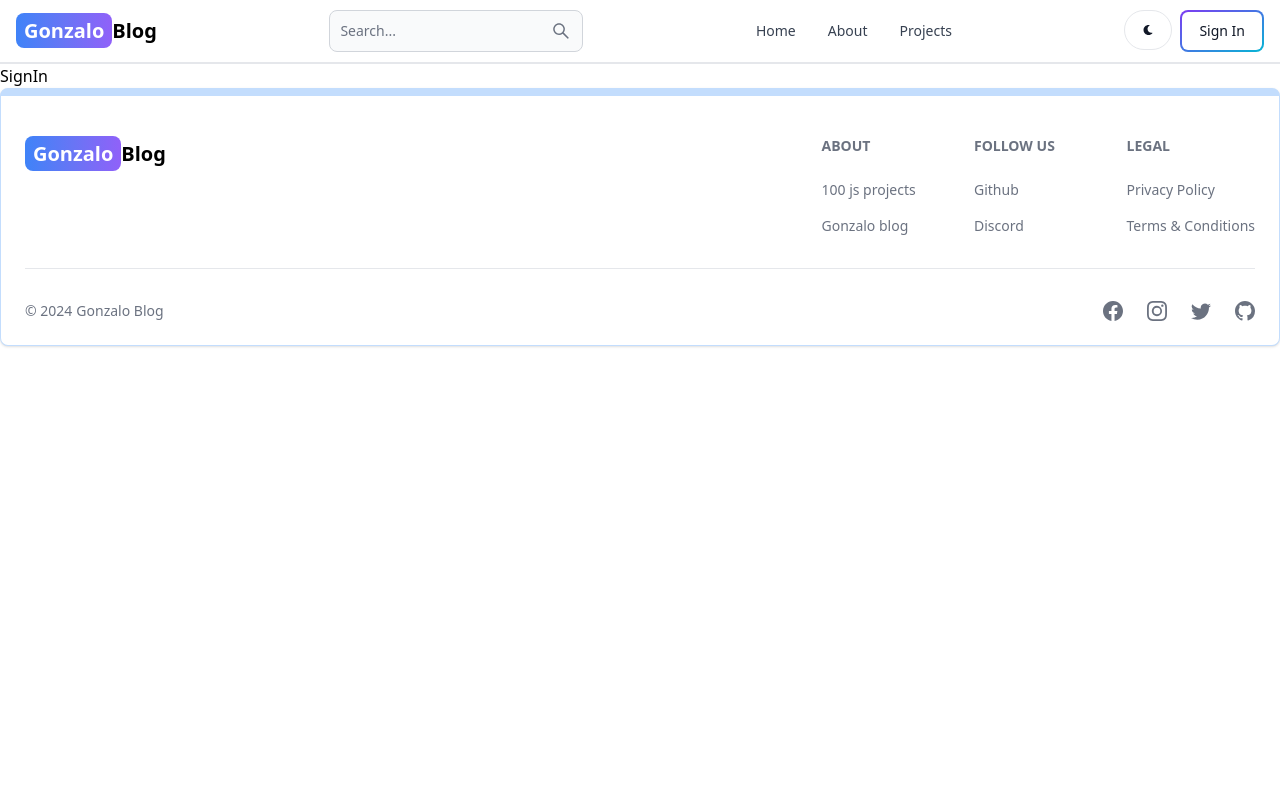
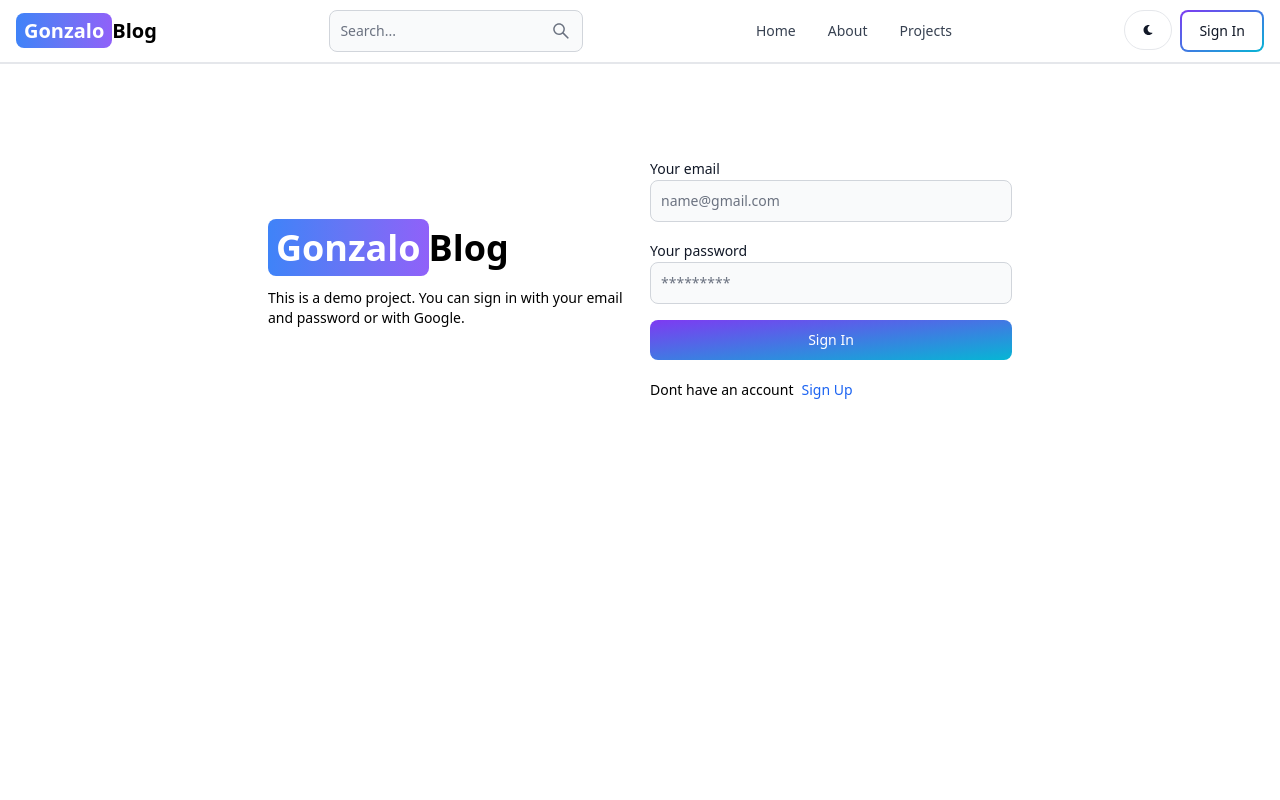
Before and after one commit to GonzaloZanoni/mern-blog, a React (Vite) app in the folder client/: page /sign-in in a window 1280 px wide. Shown: the top 800 px of the page. Built offline with nearby package versions, Linux system fonts and the light colour scheme.

Commit message:
complete signin page functionality

```diff
--- a/client/src/pages/SignIn.jsx
+++ b/client/src/pages/SignIn.jsx
@@ -1,5 +1,108 @@
+import { Alert, Button, Label, Spinner, TextInput } from "flowbite-react";
+import { useState } from "react";
+import { Link, useNavigate } from "react-router-dom";
+
+
 export default function SignIn() {
+    const [formData, setFormData] = useState({});
+    const [errorMessage, setErrorMessage] = useState(null);
+    const [loading, setLoading] = useState(false);
+    const navigate = useNavigate();
+    const handleChange = (e) => {
+        setFormData({ ...formData, [e.target.id]: e.target.value.trim() })
+    };
+    // console.log(formData)
+    const handleSubmit = async (e) => {
+        e.preventDefault();
+        if (!formData.email || !formData.password) {
+            return setErrorMessage('Please fill out all fields')
+        }
+        try {
+            setLoading(true);
+            setErrorMessage(null);
+            const res = await fetch('/api/auth/signin', {
+                method: 'POST',
+                headers: { 'Content-Type': 'application/json' },
+                body: JSON.stringify(formData),
+            });
+            const data = await res.json();
+            if (data.succes === false) {
+                return setErrorMessage(data.message);
+            }
+            setLoading(false);
+            if (res.ok) {
+                navigate('/')
+            }
+        } catch (error) {
+            setErrorMessage(error.message)
+            setLoading(false);
+        }
+    }
     return (
-        <div>SignIn</div>
+        <div className="min-h-screen mt-20">
+            <div className="flex p-3 max-w-3xl mx-auto flex-col md:flex-row md:items-center gap-5">
+                {/* left */}
+                <div className="flex-1">
+                    <Link
+                        to='/'
+                        className='font-bold dark:text-white text-4xl'
+                    >
+                        <span className='px-2 py-1 bg-gradient-to-r from-blue-500 via-indigo-500 to-purple-500 rounded-lg text-white'>
+                            Gonzalo
+                        </span>
+                        Blog
+                    </Link>
+                    <p className="text-sm mt-5">
+                        This is a demo project. You can sign in with your email and password or with Google.
+                    </p>
+                </div>
+                {/* right */}
+
+                <div className="flex-1">
+                    <form className="flex flex-col gap-4" onSubmit={handleSubmit}>
+
+                        <div>
+                            <Label value='Your email' />
+                            <TextInput
+                                type='email'
+                                placeholder="name@gmail.com"
+                                id='email'
+                                onChange={handleChange}
+                            />
+                        </div>
+                        <div>
+                            <Label value='Your password' />
+                            <TextInput
+                                type='password'
+                                placeholder="*********"
+                                id='password'
+                                onChange={handleChange}
+                            />
+                        </div>
+                        <Button gradientDuoTone='purpleToBlue' type="submit" disabled={loading}>
+                            {
+                                loading ? (
+                                    <>
+                                        <Spinner size='sm' />
+                                        <span className="pl-3">Loading...</span>
+                                    </>
+                                ) : 'Sign In'
+                            }
+                        </Button>
+                    </form>
+                    <div className="flex gap-2 text-sm mt-5">
+                        <span>Dont have an account </span>
+                        <Link to='/sign-up' className="text-blue-600">Sign Up</Link>
+                    </div>
+                    {
+                        errorMessage && (
+                            <Alert className="mt-5" color='failure'>
+                                {errorMessage}
+                            </Alert>
+                        )
+                    }
+                </div>
+            </div>
+        </div>
     )
 }
```
